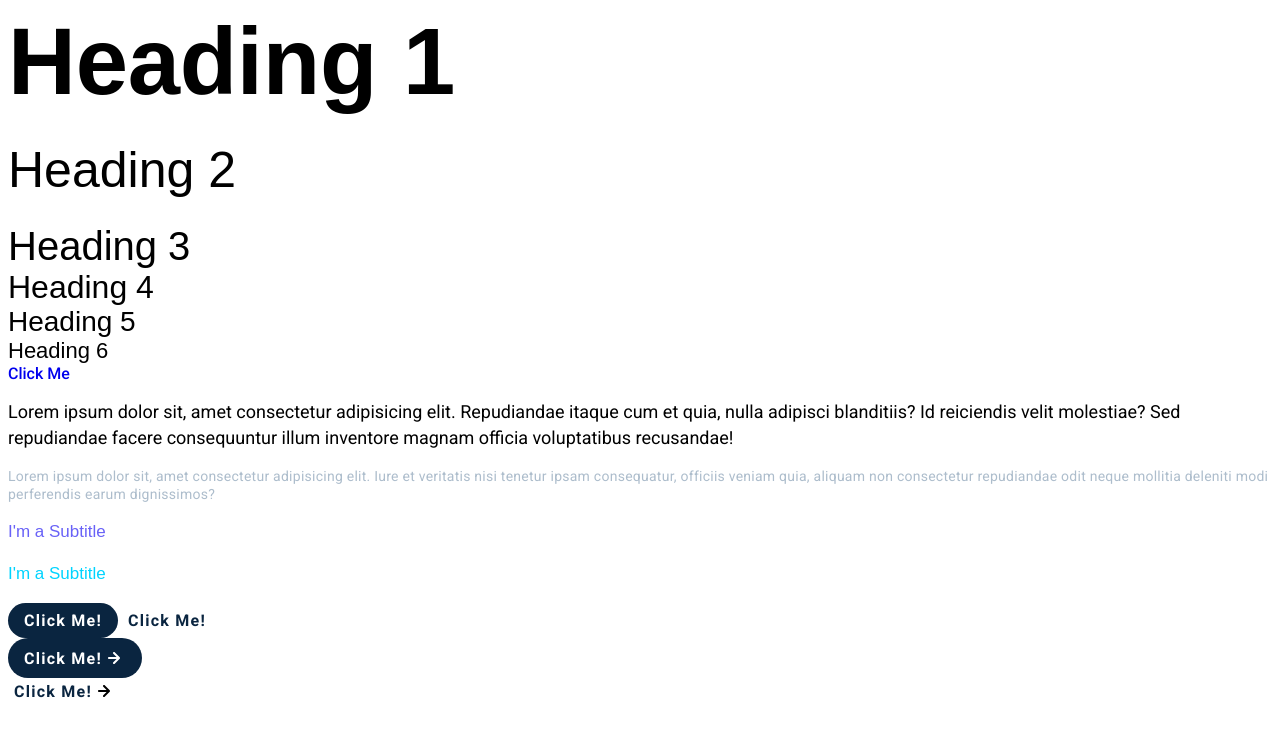
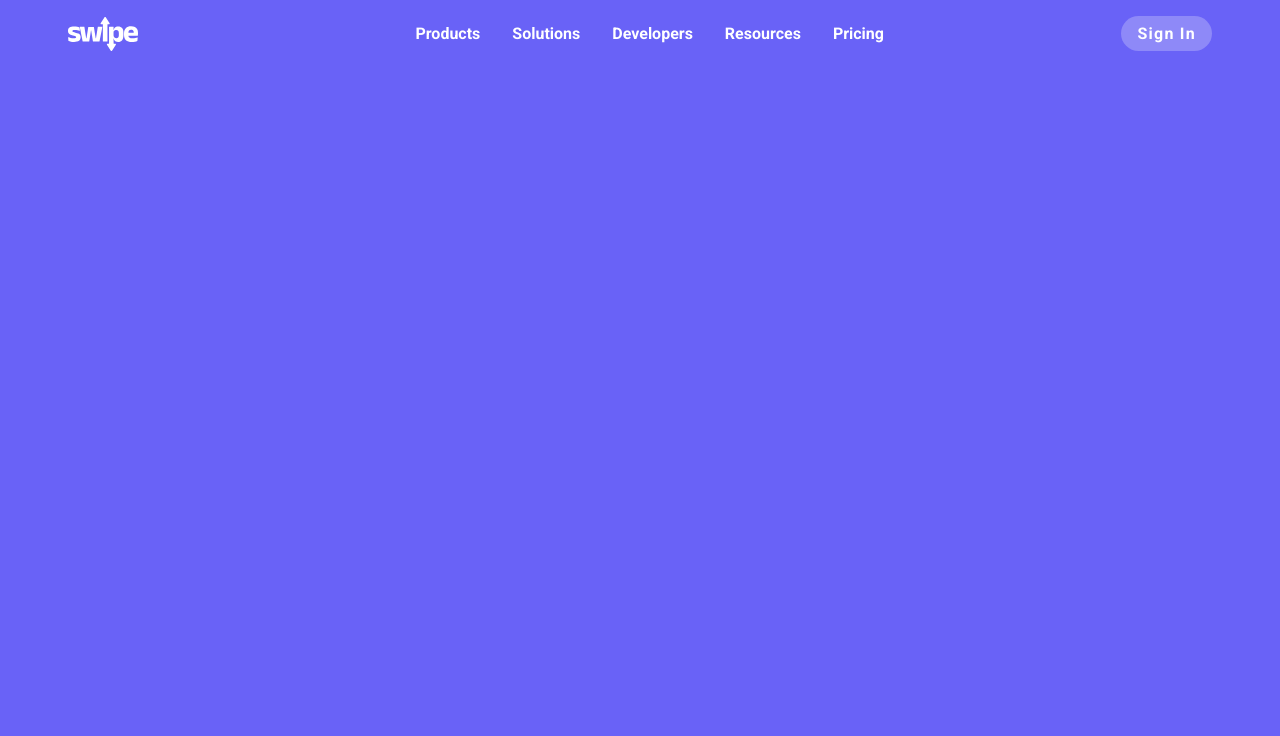
Before and after one commit to snowghost24/payments_infrastructure, a plain HTML site: page index.html in a window 1280 px wide. Drawn offline with Linux system fonts and the light colour scheme; a web font is replaced by a local one.

Commit message:
payments_infrastructure: added nav and column styles

```diff
--- a/index.css
+++ b/index.css
@@ -28,6 +28,7 @@
     --spacing-md: 16px;
     --spacing-lg: 32px;
     --spacing-xl: 64px;
+    --standard-width: 1144px;
     --subtitle-size: 17px;
     --subtitle-height: 26px;
     --button-size: 16px;
@@ -41,6 +42,11 @@ body {
     margin: 0;
     box-sizing: border-box;
     padding: var(--spacing-sm);
+    background-color: var(--purple-1);
+    display: flex;
+    flex-direction: column;
+    justify-content: center;
+    align-items: center;
 }
 
 h1 {
@@ -184,3 +190,67 @@ p {
 .with-icon:hover>img {
     transform: translateX(5px)
 }
+
+/* NAVBAR */
+.navbar {
+    display: flex;
+    justify-content: space-between;
+    align-items: center;
+    max-width: var(--standard-width);
+    width: 100%;
+}
+
+.menu {
+    display: flex;
+    justify-content: center;
+    align-items: center;
+    list-style: none;
+}
+
+.menu a {
+    color: var(--test-light);
+    margin: 0 var(--spacing-md);
+    font-weight: bold;
+
+}
+
+.menu a:hover {
+    text-decoration: underline;
+}
+
+.navbar-button {
+    background: rgba(250, 250, 250, .25);
+}
+
+.navbar-button:hover {
+    background: rgba(250, 250, 250, .05);
+}
+
+.section-container {
+    width: 100%;
+    max-width: var(--standard-width);
+}
+
+.two-column {
+    width: 100%;
+    display: flex;
+    flex-direction: row;
+    align-items: flex-start;
+    box-sizing: border-box;
+}
+
+.two-column>.col-left {
+    width: 50%;
+    padding: 0 var(--spacing-md) 0 0;
+    display: flex;
+    flex-direction: column;
+    align-items: start;
+    justify-content: center;
+}
+
+.two-column>.col-right {
+    width: 50%;
+    padding: 0 0 0 var(--spacing-md);
+    align-items: start;
+    justify-content: center;
+}
--- a/index.html
+++ b/index.html
@@ -14,33 +14,27 @@
 </head>
 
 <body>
-    <h1>Heading 1</h1>
-    <h2>Heading 2</h2>
-    <h3>Heading 3</h3>
-    <h4>Heading 4</h4>
-    <h5>Heading 5</h5>
-    <h6>Heading 6</h6>
-    <a href="#nowhere"> Click Me</a>
-    <p>Lorem ipsum dolor sit, amet consectetur adipisicing elit. Repudiandae itaque cum et quia, nulla adipisci
-        blanditiis? Id reiciendis velit molestiae? Sed repudiandae facere consequuntur illum inventore magnam officia
-        voluptatibus recusandae!
-    </p>
-    <p class="secondary-text">Lorem ipsum dolor sit, amet consectetur adipisicing elit. Iure et veritatis nisi tenetur
-        ipsam consequatur,
-        officiis veniam quia, aliquam non consectetur repudiandae odit neque mollitia deleniti modi perferendis earum
-        dignissimos?
-    </p>
-    <p class="subtitle">I'm a Subtitle</p>
-    <p class="subtitle2">I'm a Subtitle</p>
-    <button class="primary-button">Click Me!</button>
-    <button class="secondary-button">Click Me!</button>
-    <button class="primary-button with-icon">Click Me!
-        <img src="assets/arrow-right-light.svg" alt="right arrow-right-light">
-    </button>
-    <button class="secondary-button with-icon">Click Me!
-        <img src="assets/arrow-right-dark.svg" alt="right arrow-right-light">
-    </button>
-
+    <nav class="navbar">
+        <img src="assets/logo-white.svg" alt="Swipe logo">
+        <ul class="menu">
+            <li>
+                <a href="#">Products</a>
+            </li>
+            <li>
+                <a href="#">Solutions</a>
+            </li>
+            <li>
+                <a href="#">Developers</a>
+            </li>
+            <li>
+                <a href="#">Resources</a>
+            </li>
+            <li>
+                <a href="#">Pricing</a>
+            </li>
+        </ul>
+        <button class="primary-button navbar-button">Sign In</button>
+    </nav>
 </body>
 
 </html>
```
